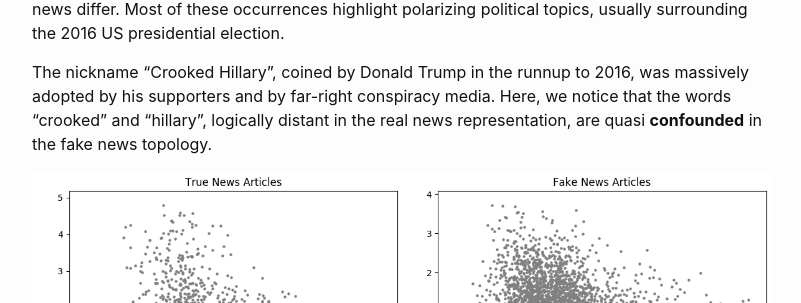
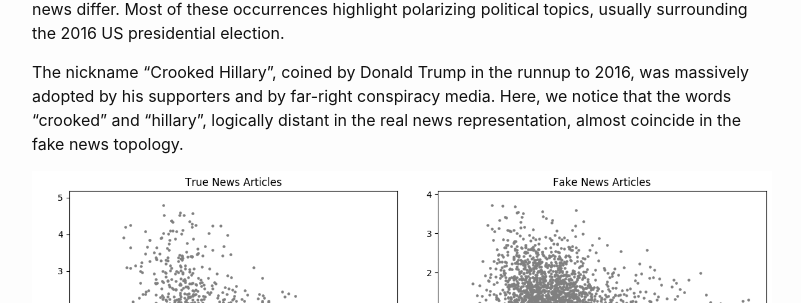
Before and after one commit to nicogj/nicogj.github.io, a Jekyll site: the page built from _posts/2019-11-21-fake-news.md, in a window 1280 px wide and 900 px high, scrolled down 3756 px. Shown: the part 198-501 px from the top of the window, without its empty margins (238-1039 px from the left). Built offline with Jekyll 4.4.1, drawn with Linux system fonts in a browser that asks for light colours.

Commit message:
typo correction

```diff
--- a/_posts/2019-11-21-fake-news.md
+++ b/_posts/2019-11-21-fake-news.md
@@ -69,7 +69,7 @@ Personalities, such as Donald Trump, Hillary Clinton, and Barack Obama, also app
 
 However, on a series of specific terms we tested, we notice that the structures of real and fake news differ. Most of these occurrences highlight polarizing political topics, usually surrounding the 2016 US presidential election.
 
-The nickname "Crooked Hillary", coined by Donald Trump in the runnup to 2016, was massively adopted by his supporters and by far-right conspiracy media. Here, we notice that the words "crooked" and "hillary", logically distant in the real news representation, are quasi **confounded** in the fake news topology.
+The nickname "Crooked Hillary", coined by Donald Trump in the runnup to 2016, was massively adopted by his supporters and by far-right conspiracy media. Here, we notice that the words "crooked" and "hillary", logically distant in the real news representation, almost coincide in the fake news topology.
 
 <center>
 <img class="example-image" src="/img/2019_fake_news/crooked_hillary_scatter.png" alt="image-1" />
```
